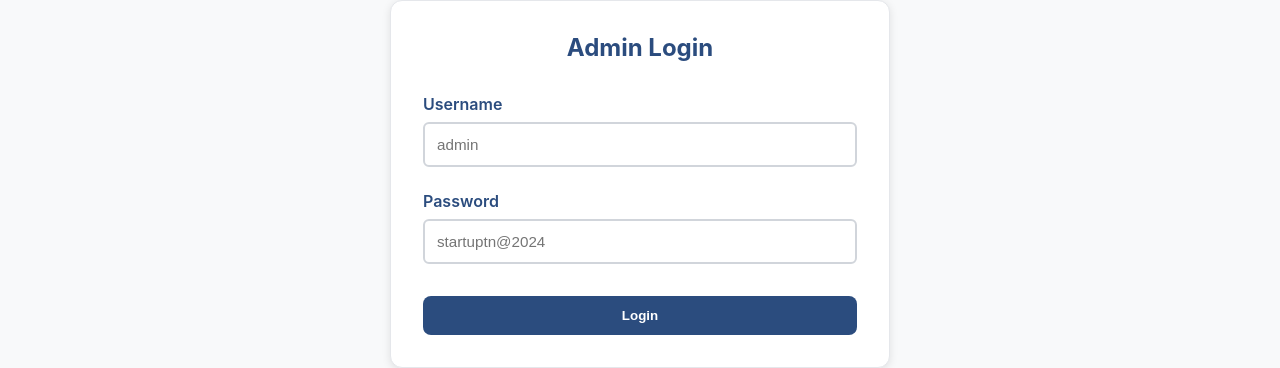
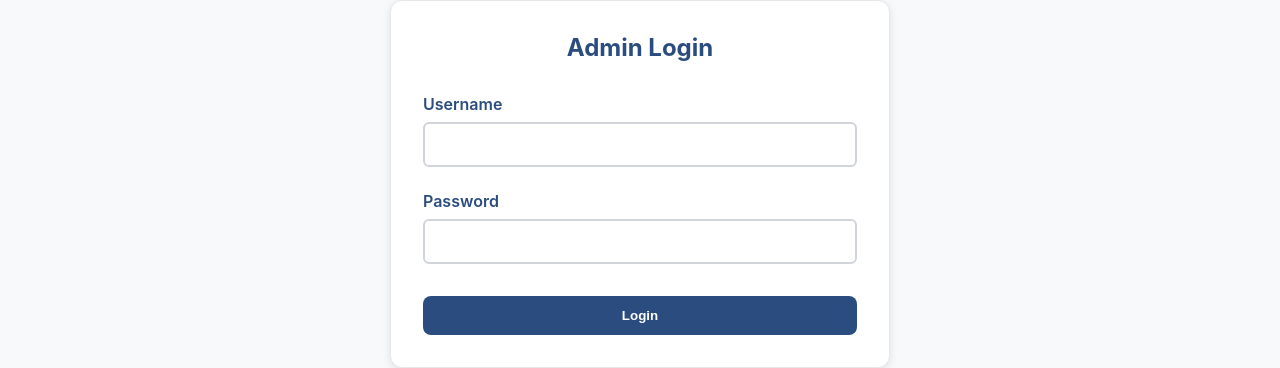
Before and after one commit to DhivyaSanthosh1991/Visitor-Management, a React (Vite) app: page / in a window 1280 px wide. Both pictures are taken after a click on the button "Admin". Shown: the part 178-546 px from the top of the page. Built offline with nearby package versions, Linux system fonts and the light colour scheme.

Commit message:
Update visitor-management.jsx

```diff
--- a/src/visitor-management.jsx
+++ b/src/visitor-management.jsx
@@ -872,11 +872,11 @@ const VisitorManagementSystem = () => {
       <form onSubmit={login}>
         <div style={{ marginBottom: '1.5rem' }}>
           <label style={{ display: 'block', marginBottom: '0.5rem', color: '#2B4C7E', fontWeight: '600' }}>Username</label>
-          <input type="text" value={loginData.user} onChange={(e) => setLoginData({ ...loginData, user: e.target.value })} required style={inp} placeholder="admin" />
+          <input type="text" value={loginData.user} onChange={(e) => setLoginData({ ...loginData, user: e.target.value })} required style={inp} placeholder=" " />
         </div>
         <div style={{ marginBottom: '2rem' }}>
           <label style={{ display: 'block', marginBottom: '0.5rem', color: '#2B4C7E', fontWeight: '600' }}>Password</label>
-          <input type="password" value={loginData.pass} onChange={(e) => setLoginData({ ...loginData, pass: e.target.value })} required style={inp} placeholder="startuptn@2024" />
+          <input type="password" value={loginData.pass} onChange={(e) => setLoginData({ ...loginData, pass: e.target.value })} required style={inp} placeholder=" " />
         </div>
         <button type="submit" style={{ ...btn, width: '100%' }}>Login</button>
       </form>
```
